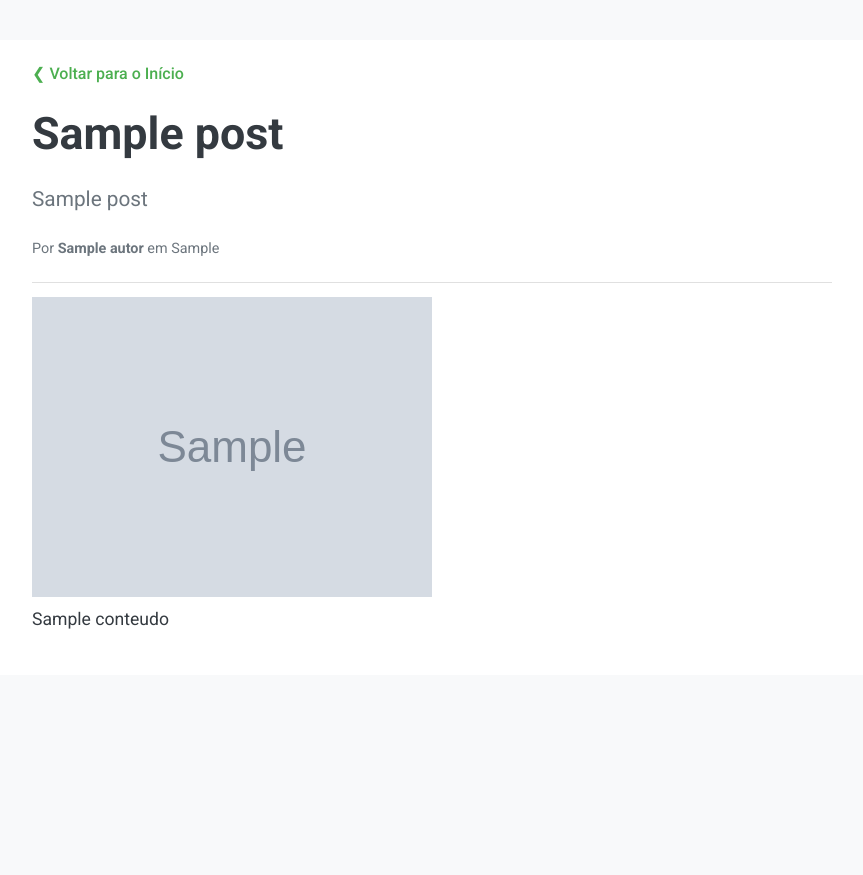
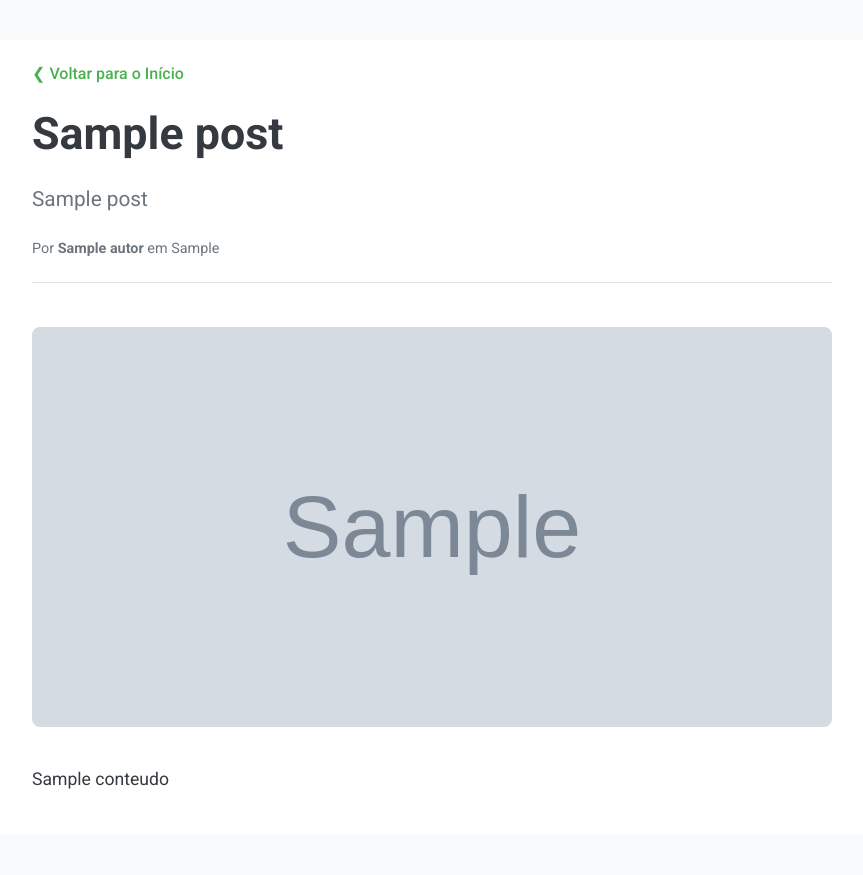
Before and after one commit to leanttro/feiras-de-rua, a Flask app: template templates/post-detalhe.html in a window 1280 px wide. Shown: the whole page, without its empty margins (208-1071 px from the left). Before the commit the page ends 629 px from the top, so only its background shows below. Run offline with Flask 3, Linux system fonts and the light colour scheme; the template is opened without the code that fills it: most values are stand-ins (such as "Sample title", 1, 10 or a date in 2020); grey boxes marked "Sample" are stand-in pictures; some libraries are stand-ins or nearby versions.

Commit message:
Update post-detalhe.html

```diff
--- a/templates/post-detalhe.html
+++ b/templates/post-detalhe.html
@@ -109,7 +109,7 @@
             </header>
 
             {% if post.imagem_url %}
-                <img classs="post-imagem"
+                <img class="post-imagem"
                      src="{{ post.imagem_url }}"
                      alt="{{ post.titulo }}"
                      onerror="this.onerror=null;this.src='https://placehold.co/800x400/f8f9fa/343a40?text=Imagem+Indisponível';">
```
